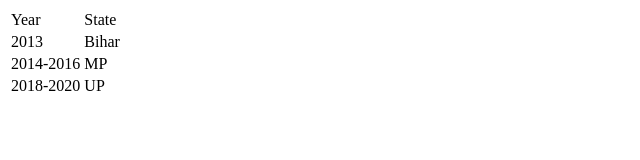
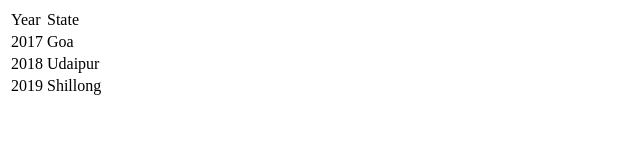
Before and after one commit to jammy2427/cv, a plain HTML site: page Places.html in a window 1280 px wide. Shown: the whole page, without its empty margins (0-640 px from the left). Drawn offline with Linux system fonts and the light colour scheme.

Commit message:
Update Places.html

```diff
--- a/Places.html
+++ b/Places.html
@@ -17,16 +17,16 @@
     </thead>
     <tbody>
       <tr>
-        <td>2013</td>
-        <td>Bihar</td>
+        <td>2017</td>
+        <td>Goa</td>
       </tr>
       <tr>
-        <td>2014-2016</td>
-        <td>MP</td>
+        <td>2018</td>
+        <td>Udaipur</td>
       </tr>
       <tr>
-        <td>2018-2020</td>
-        <td>UP</td>
+        <td>2019</td>
+        <td>Shillong</td>
       </tr>
     </tbody>
   </table>
```
